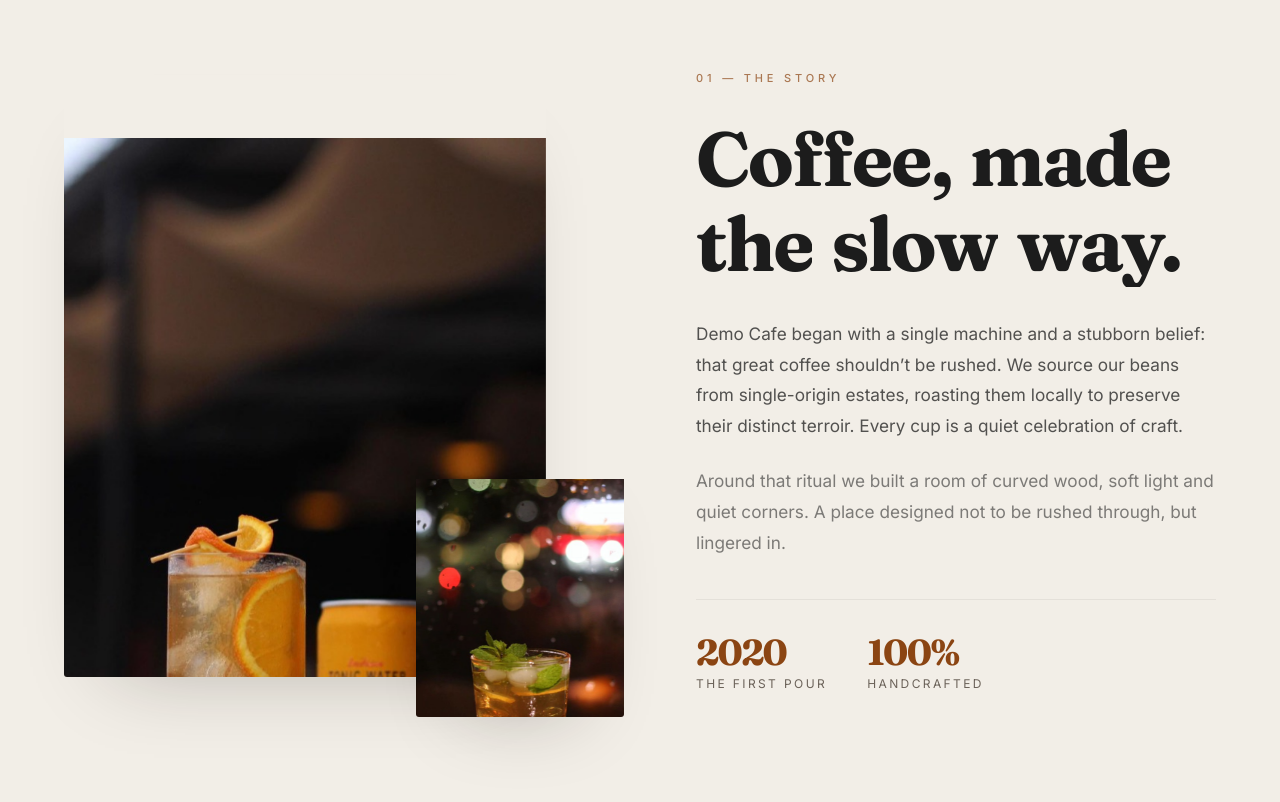
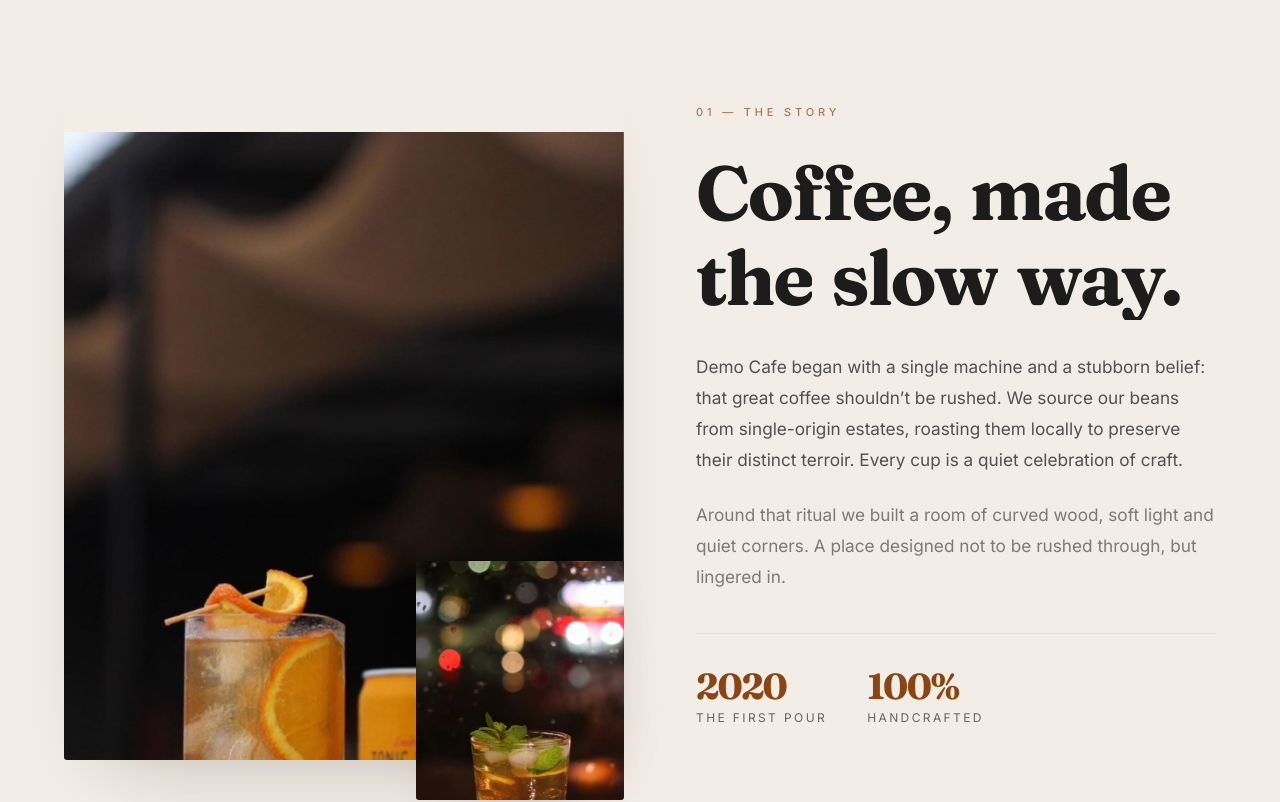
Before and after one commit to KenilPatel-30/DemoWebsite, a Next.js app: page / in a window 1280 px wide. Shown: the part 900-1702 px from the top of the page. Built offline with nearby package versions, Linux system fonts and the light colour scheme.

Commit message:
Increase size of main cocktail image

```diff
--- a/components/sections/CoffeeStory.tsx
+++ b/components/sections/CoffeeStory.tsx
@@ -24,8 +24,8 @@
               <ParallaxImage
                 src={`${basePath}/images/user_upload_1.jpg`}
                 alt="A premium crafted cocktail with an orange slice at Demo Cafe"
-                className="aspect-[3/4] w-full md:aspect-[4/5] lg:w-[86%]"
-                sizes="(max-width: 1024px) 100vw, 45vw"
+                className="aspect-[3/4] w-full md:aspect-[4/5] lg:w-full"
+                sizes="(max-width: 1024px) 100vw, 50vw"
                 priority
               />
             </Tilt>
```
